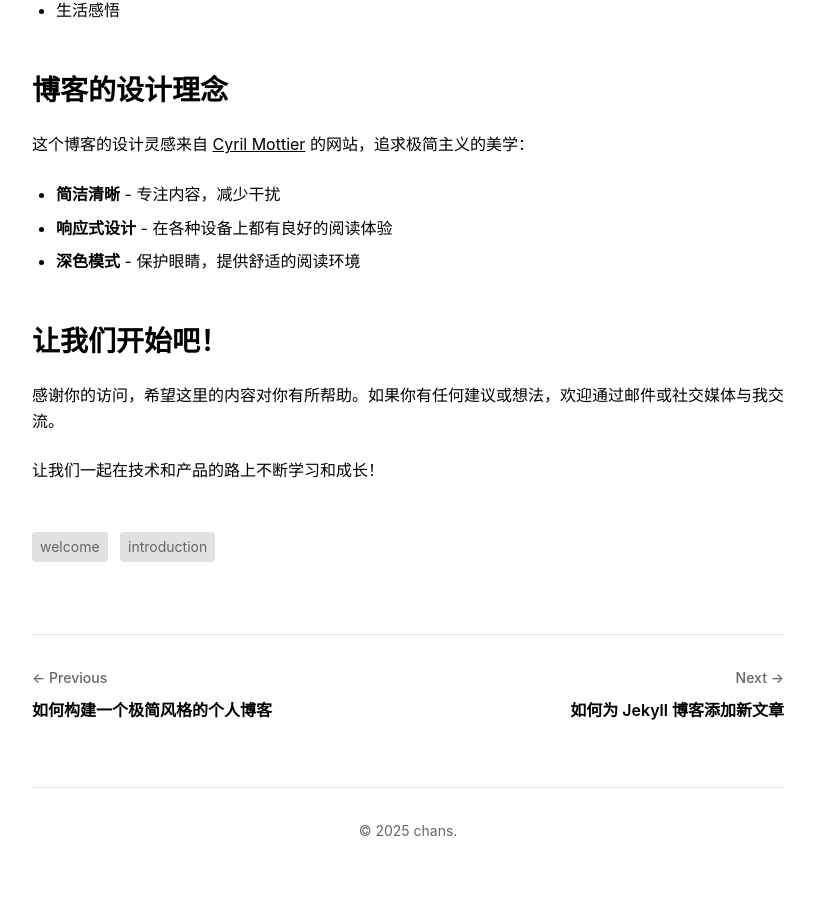
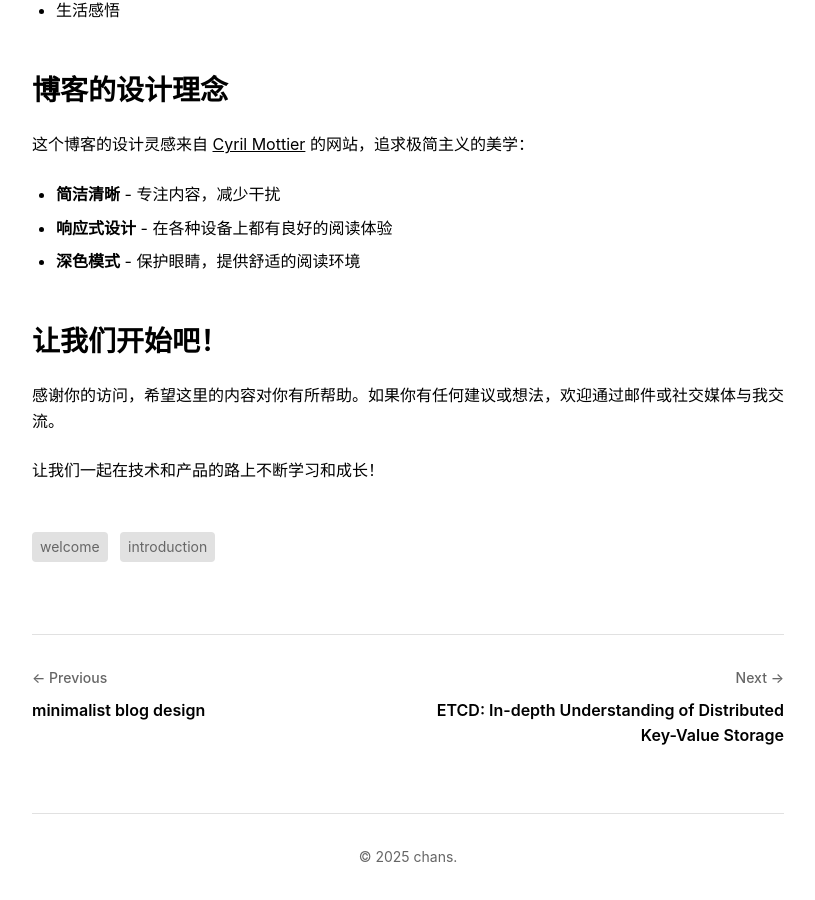
Before and after one commit to chanslights/blog, a Jekyll site: the page built from _posts/2025-8-19-welcome-to-my-blog.md, in a window 1280 px wide and 900 px high, scrolled down 1300 px. Shown: the whole window, without its empty margins (232-1047 px from the left). Built offline with Jekyll 4.4.1, drawn with Linux system fonts in a browser that asks for light colours; before the commit the page ends 2175 px from its top, so only the background shows below that; some of the changed text lies outside the part shown.

Commit message:
修改为英文的标题名称

```diff
--- a/_posts/2024-12-20-etcd-basic-knowledge.md
+++ b/_posts/2025-6-20-etcd-basic-knowledge.md
@@ -1,9 +1,9 @@
 ---
 layout: post
-title: "ETCD基本知识：深入理解分布式键值存储"
-date: 2024-12-20 15:00:00 +0800
-categories: [技术, 分布式系统]
-tags: [ETCD, 分布式, Kubernetes, Raft, 一致性]
+title: "ETCD: In-depth Understanding of Distributed Key-Value Storage"
+date: 2025-6-20 15:00:00 +0800
+categories: [ETCD, DBHA]
+tags: [ETCD, Distributed, Kubernetes, Raft, Consistency]
 ---
 
 # 前沿
--- a/_posts/2024-12-20-how-to-add-posts.md
+++ b/_posts/2025-8-18-how-to-add-posts.md
@@ -1,9 +1,9 @@
 ---
 layout: post
-title: "如何为 Jekyll 博客添加新文章"
-date: 2024-12-20 14:30:00 +0800
-categories: [教程, 博客]
-tags: [Jekyll, Markdown, 写作]
+title: "How to Add a New Post to a Jekyll Blog"
+date: 2025-8-18 14:30:00 +0800
+categories: [blog]
+tags: [Jekyll, Markdown]
 ---
 
 今天我来分享一下如何为 Jekyll 博客添加新文章。作为一个静态网站生成器，Jekyll 让写博客变得非常简单。
--- a/_posts/2024-12-18-how-to-build-minimalist-blog.md
+++ b/_posts/2025-8-18-how-to-build-minimalist-blog.md
@@ -1,6 +1,6 @@
 ---
 layout: post
-title: "如何构建一个极简风格的个人博客"
+title: "minimalist blog design"
 date: 2024-12-18 15:30:00 +0800
 categories: [tutorial, web-development]
 tags: [jekyll, github-pages, minimalism, design]
--- a/_posts/2024-12-19-welcome-to-my-blog.md
+++ b/_posts/2025-8-19-welcome-to-my-blog.md
@@ -1,6 +1,6 @@
 ---
 layout: post
-title: "欢迎来到我的博客"
+title: "Welcome to my world"
 date: 2024-12-19 10:00:00 +0800
 categories: [blog]
 tags: [welcome, introduction]
```
